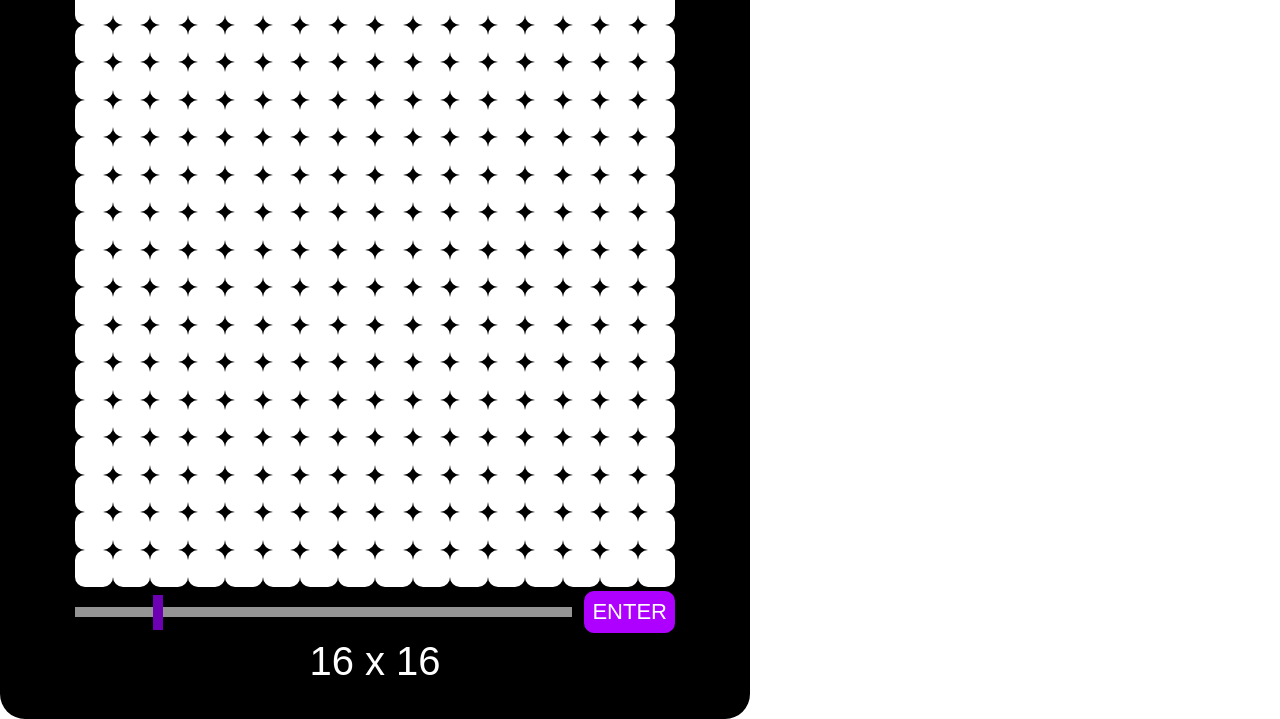
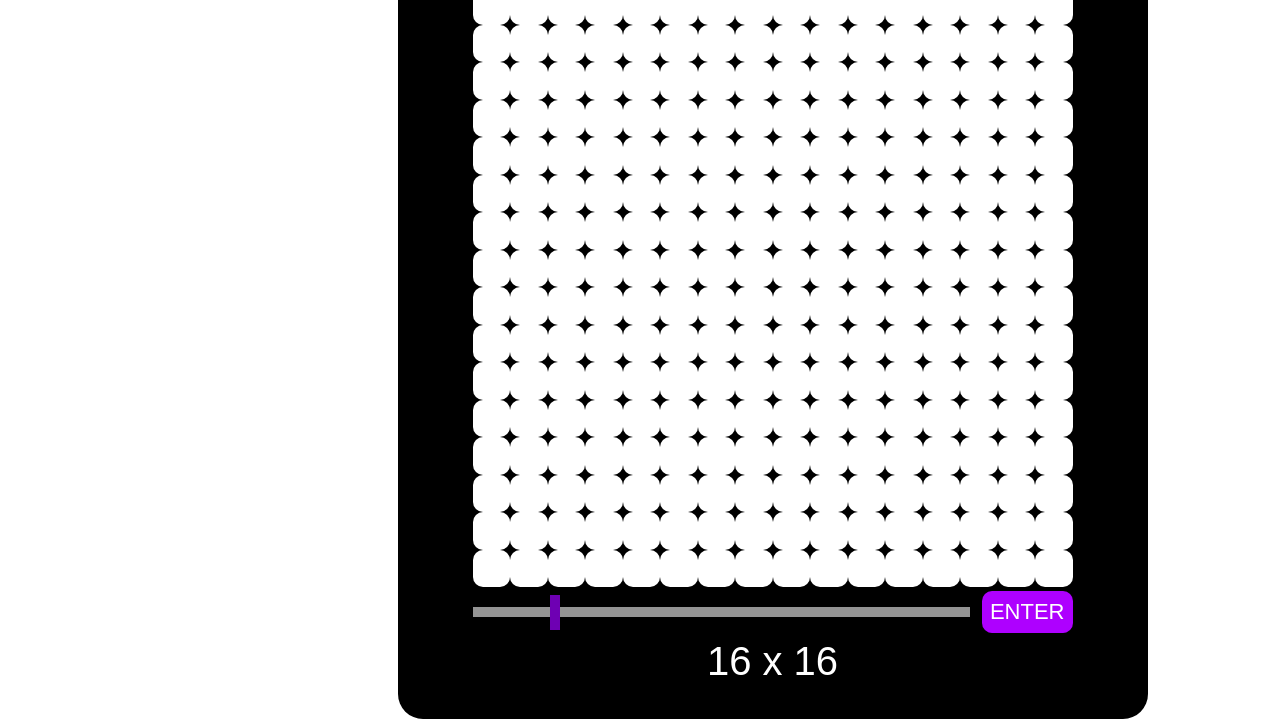
Before and after one commit to Chiwiee/etch-a-sketch_4th, a plain HTML site: page index.html in a window 1280 px wide. Shown: the part 131-850 px from the top of the page. Drawn offline with Linux system fonts and the light colour scheme; a web font is replaced by a local one.

Commit message:
Add main-container selector properties

```diff
--- a/style.css
+++ b/style.css
@@ -9,8 +9,11 @@ body {
   font-style: normal;
   line-height: 1.2;
 }
-/* #main-container {
-} */
+#main-container {
+  display: flex;
+  flex-direction: row;
+  justify-content: space-around;
+}
 #box-container {
   display: flex;
   justify-content: center;
```
